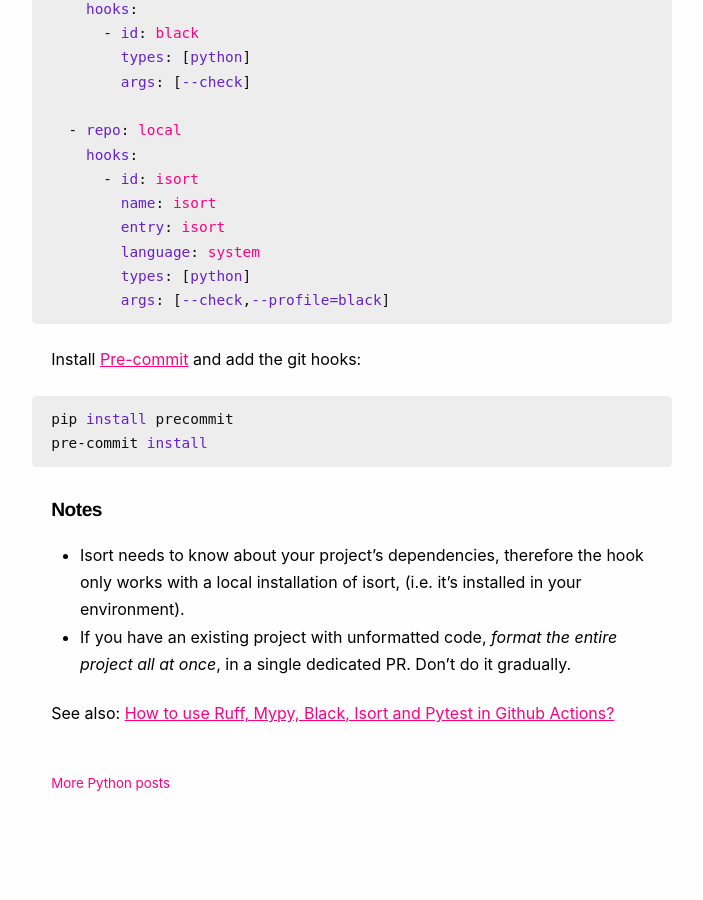
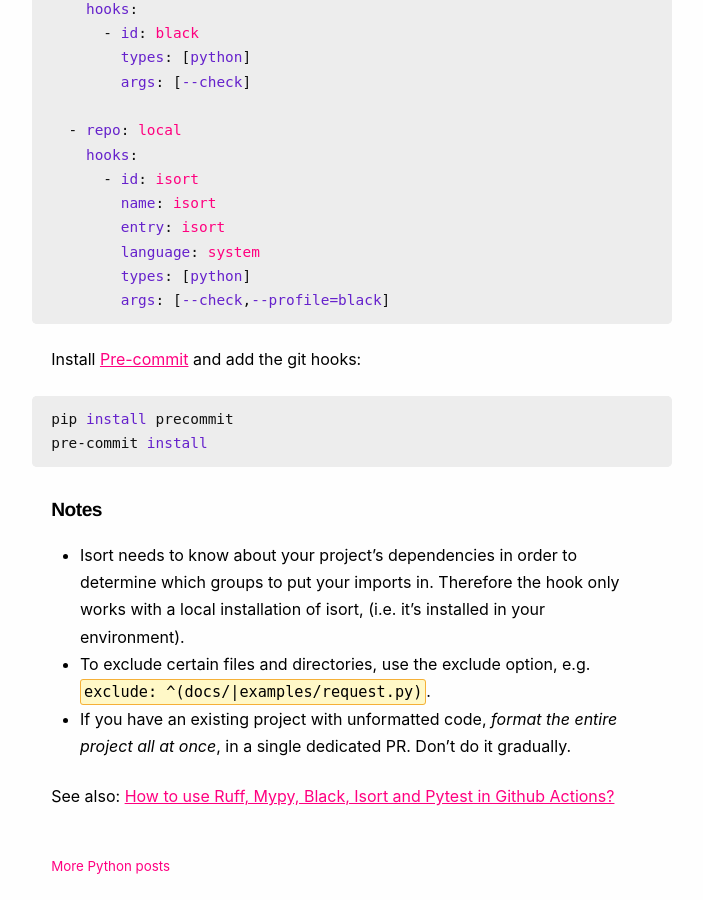
Before and after one commit to explodinglabs/explodinglabs.github.io, a Jekyll site: the page built from docs/_posts/python/2021-07-01-code-quality-pre-commit.markdown, in a window 1280 px wide and 900 px high, scrolled down 1174 px. Shown: the whole window, without its empty margins (288-991 px from the left). Built offline with Jekyll 4.4.1, drawn with Linux system fonts in a browser that asks for light colours; before the commit the page ends 1992 px from its top, so only the background shows below that.

Commit message:
Update 2021-07-01-code-quality-pre-commit.markdown

```diff
--- a/docs/_posts/python/2021-07-01-code-quality-pre-commit.markdown
+++ b/docs/_posts/python/2021-07-01-code-quality-pre-commit.markdown
@@ -77,9 +77,10 @@
 
 ## Notes
 
-- Isort needs to know about your project's dependencies, therefore the hook
+- Isort needs to know about your project's dependencies in order to determine which groups to put your imports in. Therefore the hook
   only works with a local installation of isort, (i.e. it's installed in your
   environment).
+- To exclude certain files and directories, use the exclude option, e.g. `exclude: ^(docs/|examples/request.py)`.
 - If you have an existing project with unformatted code, _format the entire
   project all at once_, in a single dedicated PR. Don't do it gradually.
 
```
